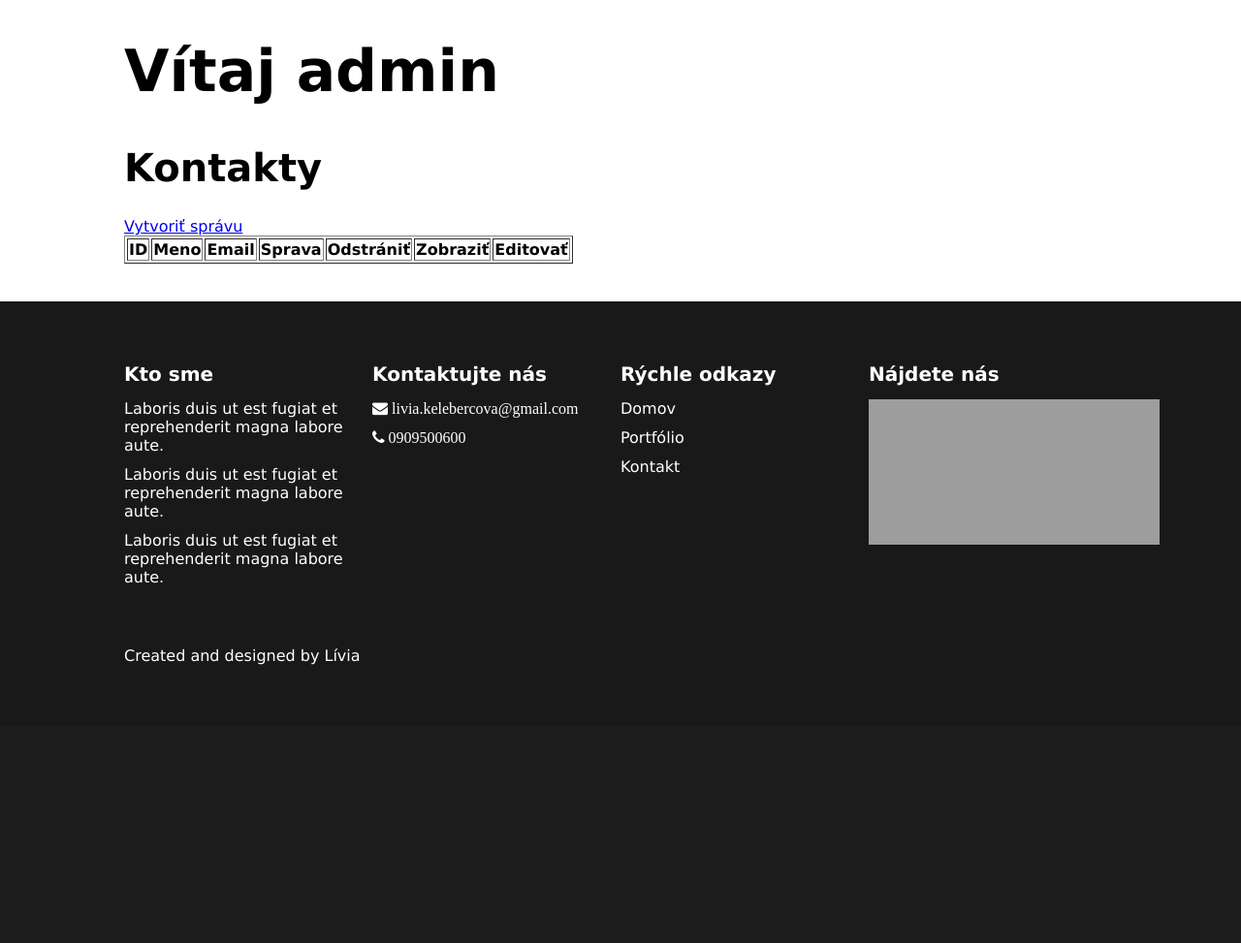
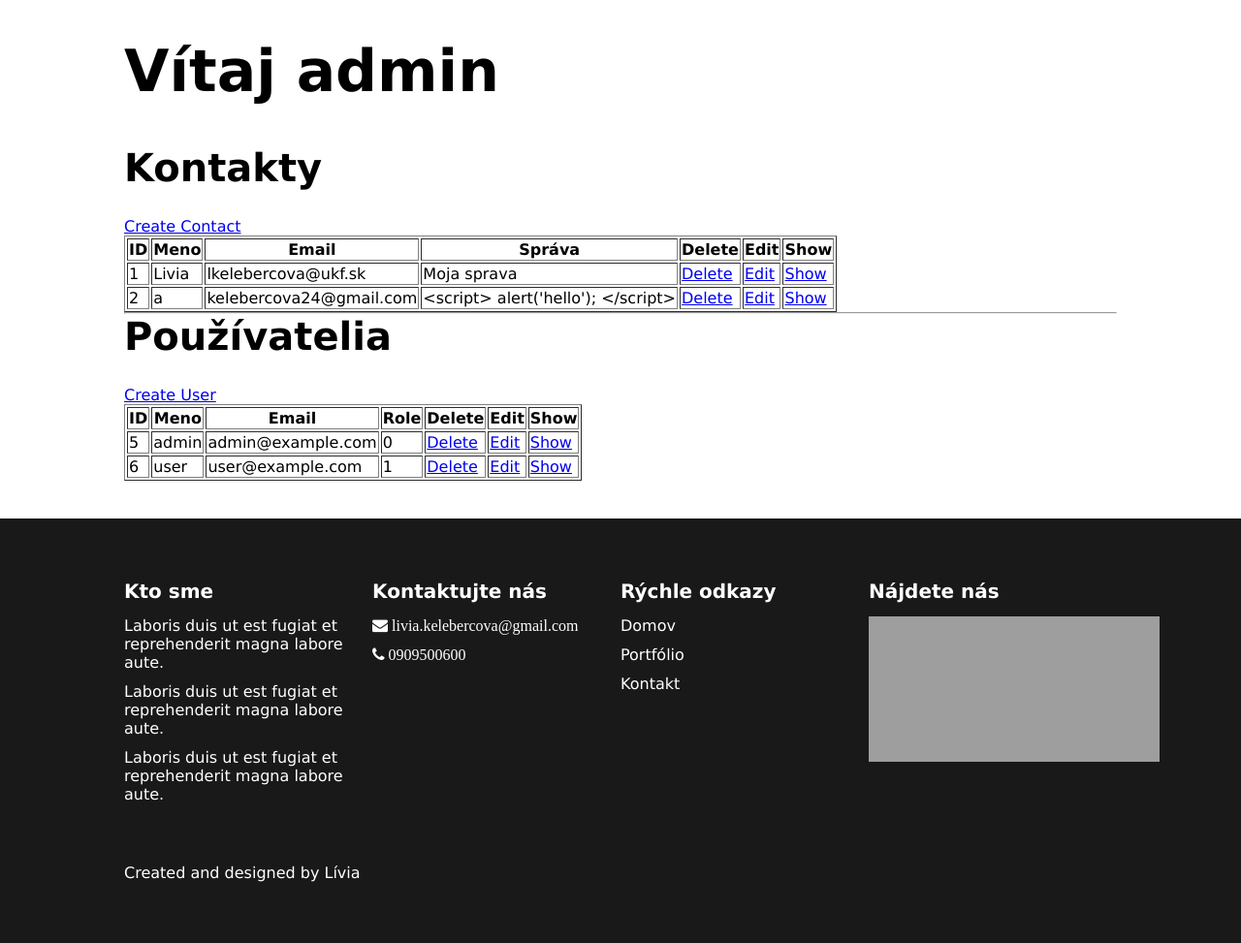
Before and after one commit to livi83/sj_7, a PHP site: page /admin.php in a window 1280 px wide. Shown: the part 77-1050 px from the top of the page at 97% size. Before the commit the page ends 763 px from the top, so only its background shows below. Run offline with PHP 8.4, Linux system fonts and the light colour scheme; data comes from the database, SQL or seed files in the repository; data that the repository does not hold is empty; grey boxes are pictures that could not be loaded.

Commit message:
User CRUD

```diff
--- a/_inc/autoload.php
+++ b/_inc/autoload.php
@@ -4,4 +4,5 @@ include_once('_inc/classes/Qna.php');
 include_once('_inc/classes/Menu.php');
 require_once('_inc/classes/Database.php');
 include_once('_inc/classes/Contact.php');
+include_once('_inc/classes/User.php');
 ?>
--- a/_inc/classes/Contact.php
+++ b/_inc/classes/Contact.php
@@ -1,4 +1,5 @@
 <?php
+
     class Contact{
         private $db;
 
@@ -6,19 +7,17 @@ class Contact{
             $this->db = $database->getConnection();
         }
 
-    public function index() {
-        //prepare kontroluje dotaz
+        public function index(){
             $stmt = $this->db->prepare("SELECT * FROM contact");
             $stmt->execute();
-        //FETCH_ASSOC - dostanem data z db ako pole
-        //FETCH_OBJ - dostanem data z db ako objekty
+            //FETCH_ASSOC - ziskame asociativne pole
+            //FETCH_OBJ - ziskame data ako objekt
             return $stmt->fetchAll(PDO::FETCH_ASSOC);
+
         }
-
         public function destroy($id) {
             $stmt = $this->db->prepare("DELETE FROM contact WHERE id = :id");
-        //PDO::PARAM_INT - nepovinne
-        $stmt->bindParam(':id', $id, PDO::PARAM_INT);
+            $stmt->bindParam(':id', $id, PDO::PARAM_INT); //PDO::PARAM_INT - nepovinne
             return $stmt->execute();
         }
 
@@ -28,8 +27,8 @@ class Contact{
             $stmt->bindParam(':email', $email, PDO::PARAM_STR);
             $stmt->bindParam(':message', $message, PDO::PARAM_STR);
             return $stmt->execute();
+
         }
-
         public function show($id){
             $stmt = $this->db->prepare("SELECT * FROM contact WHERE id = :id");
             $stmt->bindParam(':id', $id, PDO::PARAM_INT);
@@ -37,7 +36,7 @@ class Contact{
             return $stmt->fetch(PDO::FETCH_ASSOC);
         }
 
-    public function update($id, $name, $email, $message) {
+        public function edit($id, $name, $email, $message) {
             $stmt = $this->db->prepare("UPDATE contact SET name = :name, email = :email,
             message = :message WHERE id = :id");
 
--- a/_inc/classes/Database.php
+++ b/_inc/classes/Database.php
@@ -1,25 +1,28 @@
 <?php
 
 class Database{
+
     private $host = "localhost";
-    private $db = "blog_db";
+    private $db = "db_blog";
     private $user = "root";
     private $pass = "";
     private $charset = "utf8";
-    private $pdo; //bude sluzit na spojenie
+    private $pdo;
 
-    public function __construct(){
+
+    public function __construct() {
         $dsn = "mysql:host={$this->host};dbname={$this->db};charset={$this->charset}";
         try {
             $this->pdo = new PDO($dsn, $this->user, $this->pass);
-            //PDO::ERRMODE_EXCEPTION - chyba sa vyhodi do vynimky (idealne)
-            //PDO::ERRMODE_WARNING - vyhodi velky warning
-            //PDO::ERRMODE_SILENT - nevypise chybu
+            //PDO::ERRMODE_EXCEPTION - zachytime vynimku (exception) a tak ziskame error
+            //PDO::ERRMODE_WARNING - vyhodi warning (nie je idealne pre produkciu)
+            //PDO::ERRMODE_SILENT - nevyhodi nic
             $this->pdo->setAttribute(PDO::ATTR_ERRMODE, PDO::ERRMODE_EXCEPTION);
         } catch (PDOException $e) {
             die('Connection failed: ' . $e->getMessage());
         }
     }
+
     public function __destruct(){
         $this->pdo = null;
     }
@@ -27,8 +30,6 @@ class Database{
     public function getConnection(){
         return $this->pdo;
     }
-
-
 }
 
 ?>
--- /dev/null
+++ b/_inc/classes/User.php
@@ -0,0 +1,80 @@
+<?php
+
+class User {
+    private $db;
+
+    public function __construct(Database $database) {
+        $this->db = $database->getConnection();
+    }
+
+    public function index() {
+        $stmt = $this->db->prepare("SELECT * FROM users");
+        $stmt->execute();
+        return $stmt->fetchAll(PDO::FETCH_ASSOC);
+    }
+
+    public function show($id) {
+        $stmt = $this->db->prepare("SELECT * FROM users WHERE id = :id");
+        $stmt->bindParam(':id', $id, PDO::PARAM_INT);
+        $stmt->execute();
+        return $stmt->fetch(PDO::FETCH_ASSOC);
+    }
+
+    public function create($name, $email, $role, $password) {
+        // Skontrolujeme, či už existuje používateľ s rovnakým emailom
+        $stmt = $this->db->prepare("SELECT id FROM users WHERE email = :email");
+        $stmt->bindParam(':email', $email, PDO::PARAM_STR);
+        $stmt->execute();
+
+        if ($stmt->fetch(PDO::FETCH_ASSOC)) {
+            // Užívateľ s týmto emailom existuje
+            return false;
+        }
+
+        // Zašifrujeme heslo
+        $hashedPassword = password_hash($password, PASSWORD_BCRYPT);
+
+        $stmt = $this->db->prepare("
+            INSERT INTO users (name, email, role, password)
+            VALUES (:name, :email, :role, :password)
+        ");
+        $stmt->bindParam(':name', $name, PDO::PARAM_STR);
+        $stmt->bindParam(':email', $email, PDO::PARAM_STR);
+        $stmt->bindParam(':role', $role, PDO::PARAM_STR);
+        $stmt->bindParam(':password', $hashedPassword, PDO::PARAM_STR);
+
+        return $stmt->execute();
+    }
+
+    public function edit($id, $name, $email, $role) {
+        // Overíme, či email už patrí inému používateľovi
+        $stmt = $this->db->prepare("SELECT id FROM users WHERE email = :email AND id != :id");
+        $stmt->bindParam(':email', $email, PDO::PARAM_STR);
+        $stmt->bindParam(':id', $id, PDO::PARAM_INT);
+        $stmt->execute();
+
+        if ($stmt->fetch(PDO::FETCH_ASSOC)) {
+            // Iný používateľ s týmto emailom už existuje
+            return false;
+        }
+
+        $stmt = $this->db->prepare("
+            UPDATE users
+            SET name = :name, email = :email, role = :role
+            WHERE id = :id
+        ");
+        $stmt->bindParam(':id', $id, PDO::PARAM_INT);
+        $stmt->bindParam(':name', $name, PDO::PARAM_STR);
+        $stmt->bindParam(':email', $email, PDO::PARAM_STR);
+        $stmt->bindParam(':role', $role, PDO::PARAM_STR);
+
+        return $stmt->execute();
+    }
+
+    public function destroy($id) {
+        $stmt = $this->db->prepare("DELETE FROM users WHERE id = :id");
+        $stmt->bindParam(':id', $id, PDO::PARAM_INT);
+        return $stmt->execute();
+    }
+}
+?>
--- a/admin.php
+++ b/admin.php
@@ -2,57 +2,86 @@
 include('partials/header.php');
 
 $db = new Database();
+
+// Kontakty
 $contact = new Contact($db);
 $contacts = $contact->index();
-//var_dump($contacts);
+
+// Používatelia
+$user = new User($db);
+$users = $user->index();
 
 // Vymazanie správy
 if (isset($_GET['delete'])) {
     $contact->destroy($_GET['delete']);
-
     header("Location: admin.php");
     exit;
 }
 
+// Vymazanie používateľa
+if (isset($_GET['delete_user'])) {
+    $user->destroy($_GET['delete_user']);
+    header("Location: admin.php");
+    exit;
+}
 ?>
 
 <section class="container">
     <h1>Vítaj admin</h1>
 
+    <!-- Sekcia kontaktov -->
     <h2>Kontakty</h2>
-    <a href="contact-create.php">Vytvoriť správu</a>
+    <a href="contact-create.php" class="button">Create Contact</a>
     <table border="1">
-
         <tr>
             <th>ID</th>
             <th>Meno</th>
             <th>Email</th>
-            <th>Sprava</th>
-            <th>Odstrániť</th>
-            <th>Zobraziť</th>
-            <th>Editovať</th>
+            <th>Správa</th>
+            <th>Delete</th>
+            <th>Edit</th>
+            <th>Show</th>
         </tr>
-        <?php foreach($contacts as $con){
-             echo '<tr>';
-             echo '<td>'.$con['id'].'</td>';
-             echo '<td>'.$con['name'].'</td>';
-             echo '<td>'.$con['email'].'</td>';
-             echo '<td>'.$con['message'].'</td>';
-             echo '<td><a href="?delete='.$con['id'].'"
-             onclick="return confirm(\'Určite chcete vymazať túto správu?\')">Delete</a></td>';
-
-             echo '<td><a href="contact-show.php?id='.$con['id'].'"">Zobraziť</a></td>';
-             echo '<td><a href="contact-edit.php?id='.$con['id'].'"">Editovať</a></td>';
-
-             echo '</tr>';
-
-         }
-         ?>
-
-
+        <?php foreach($contacts as $con): ?>
+            <tr>
+                <td><?= htmlspecialchars($con['id']) ?></td>
+                <td><?= htmlspecialchars($con['name']) ?></td>
+                <td><?= htmlspecialchars($con['email']) ?></td>
+                <td><?= htmlspecialchars($con['message']) ?></td>
+                <td><a href="?delete=<?= $con['id'] ?>" onclick="return confirm('Určite chcete vymazať túto správu?')">Delete</a></td>
+                <td><a href="contact-edit.php?id=<?= $con['id'] ?>">Edit</a></td>
+                <td><a href="contact-show.php?id=<?= $con['id'] ?>">Show</a></td>
+            </tr>
+        <?php endforeach; ?>
     </table>
 
+    <hr>
 
+    <!-- Sekcia používateľov -->
+    <h2>Používatelia</h2>
+    <a href="user-create.php" class="button">Create User</a>
+    <table border="1">
+        <tr>
+            <th>ID</th>
+            <th>Meno</th>
+            <th>Email</th>
+            <th>Role</th>
+            <th>Delete</th>
+            <th>Edit</th>
+            <th>Show</th>
+        </tr>
+        <?php foreach($users as $u): ?>
+            <tr>
+                <td><?= htmlspecialchars($u['id']) ?></td>
+                <td><?= htmlspecialchars($u['name']) ?></td>
+                <td><?= htmlspecialchars($u['email']) ?></td>
+                <td><?= htmlspecialchars($u['role']) ?></td>
+                <td><a href="?delete_user=<?= $u['id'] ?>" onclick="return confirm('Určite chcete vymazať tohto používateľa?')">Delete</a></td>
+                <td><a href="user-edit.php?id=<?= $u['id'] ?>">Edit</a></td>
+                <td><a href="user-show.php?id=<?= $u['id'] ?>">Show</a></td>
+            </tr>
+        <?php endforeach; ?>
+    </table>
 
 </section>
 
--- a/assets/css/style.css
+++ b/assets/css/style.css
@@ -23,6 +23,9 @@ p{
 }
 h1,h2,h3,h4,h5,h6,p,a,li{
   margin-bottom: 0.7em;
+}
+.error{
+  color:red;
 }
 main{
   /*margin-top:60px;*/
--- a/partials/header.php
+++ b/partials/header.php
@@ -1,5 +1,6 @@
 <?php
 require_once('_inc/autoload.php');
+
 ?>
 <!DOCTYPE html>
 <html lang="en">
@@ -44,12 +45,17 @@ require_once('_inc/autoload.php');
         </a>
       </nav>
     </header>
-<?php
-/*
-$db = new Database();
-$connection = $db->getConnection();
-if($connection){
-  echo  'Máme spojenie';
-}
-*/
-?>
+    <?php
+
+    /*$db = new Database();
+    $conn = $db->getConnection();
+    if($conn){
+      echo 'Máme spojenie<br>';
+      var_dump($conn);
+    }*/
+
+    /*$db = new Database();
+    $contact = new Contact($db);
+    $contacts = $contact->index();
+    var_dump($contacts);*/
+    ?>
```
Also changed, not shown: contact-create.php (+9 -13 lines), contact-edit.php (+15 -13 lines), contact-show.php (+10 -9 lines), contact.php (+6 -11 lines), db_blog.sql (renamed from blog_db.sql, +14 -34 lines), login.php (added, +16 -0 lines), thankyou.php (+1 -10 lines), user-create.php (added, +41 -0 lines), user-edit.php (added, +43 -0 lines), user-show.php (added, +28 -0 lines). Lines whose indentation alone changed are shown as unchanged.
